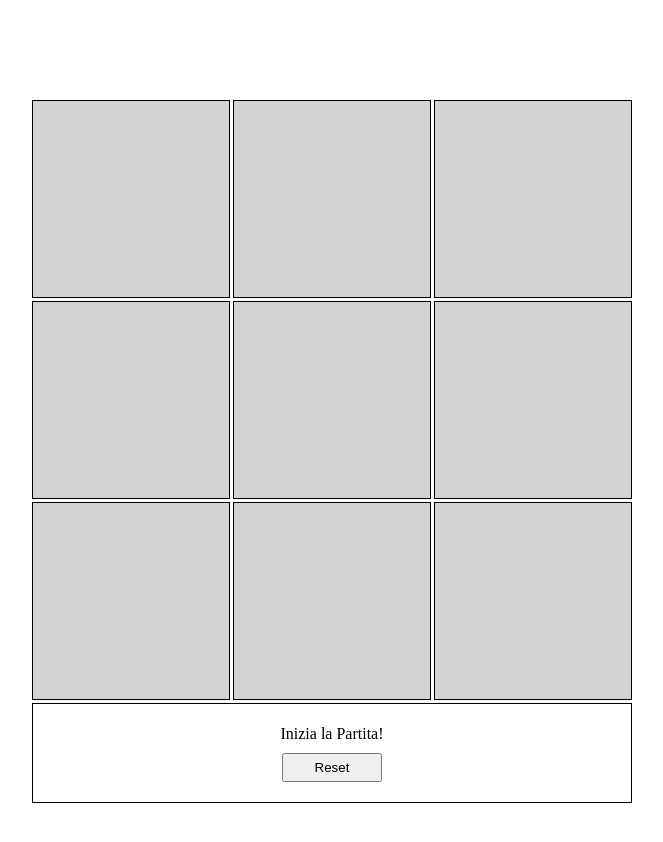
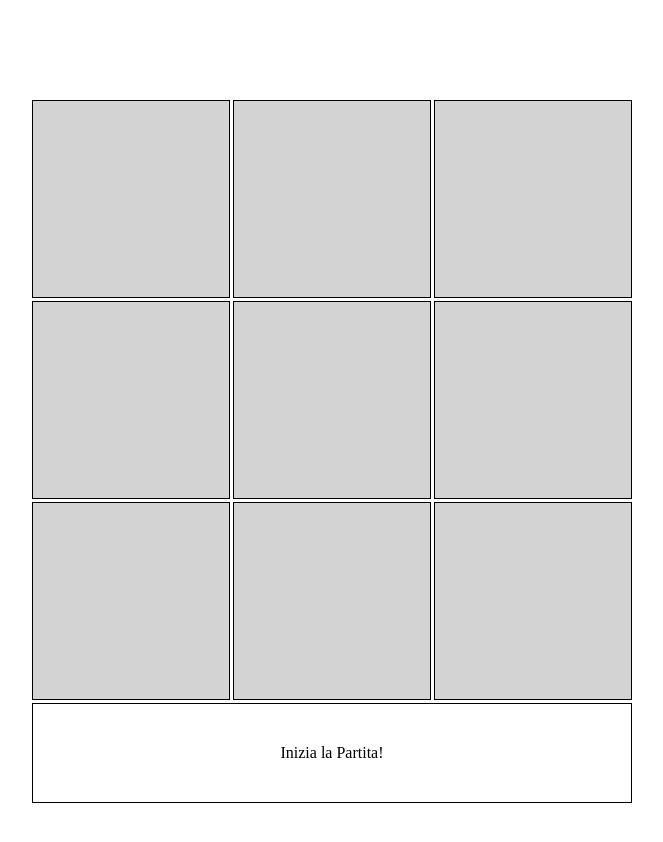
Before and after one commit to robertoattanasio/tic-tac-toe-angular, an Angular app: page / in a window 1280 px wide. Shown: the top 842 px of the page, without its empty margins (308-971 px from the left). Built offline with nearby package versions, Linux system fonts and the light colour scheme.

Commit message:
Push per Diego

```diff
--- a/src/app/app.component.css
+++ b/src/app/app.component.css
@@ -7,21 +7,3 @@
   grid-template-rows: 1fr 1fr 1fr;
   gap: 3px;
 }
-.info {
-  width: 600px;
-  margin: 3px auto 0;
-  height: 100px;
-  border: 1px solid black;
-  display: flex;
-  align-items: center;
-  justify-content: center;
-  flex-flow: column nowrap;
-  gap: 10px;
-}
-button {
-  width: 100px;
-  padding: 5px 10px;
-}
-button:hover {
-  cursor: pointer;
-}
--- a/src/app/app.component.html
+++ b/src/app/app.component.html
@@ -3,8 +3,4 @@
     [tableLocked]="tableLocked">
   </app-square>
 </div>
-<div class="info">
-  <p>{{ usefulInfo }}</p>
-  <button (click)="resetGame()">Reset</button>
-
-</div>
+<app-info [usefulInfo]="usefulInfo"></app-info>
--- a/src/app/app.component.ts
+++ b/src/app/app.component.ts
@@ -7,22 +7,12 @@ import { Component } from '@angular/core';
 })
 export class AppComponent {
   title = 'tic-tac-toe';
-  usefulInfo: string = 'Inizia la Partita!';
+  // PROMPT A SCHERMO
+  usefulInfo = 'Inizia la Partita!';
   // TABELLA VUOTA
   table = ['', '', '', '', '', '', '', '', ''];
   // BLOCCO TABELLA
   tableLocked: boolean = false;
-  // SEQUENZE CORRETTE
-  results = [
-    [0, 1, 2],
-    [3, 4, 5],
-    [6, 7, 8],
-    [0, 3, 6],
-    [1, 4, 7],
-    [2, 5, 8],
-    [0, 4, 8],
-    [2, 4, 6],
-  ];
 
   // GIOCATORE TRUE = "0", GIOCATORE FALSE = "X"
   isPlayer = false;
@@ -48,10 +38,21 @@ export class AppComponent {
 
   // METODO DI CONTROLLO RISULTATO
   checkResult(currentPlayer: any) {
+    // SEQUENZE CORRETTE
+    let results = [
+      [0, 1, 2],
+      [3, 4, 5],
+      [6, 7, 8],
+      [0, 3, 6],
+      [1, 4, 7],
+      [2, 5, 8],
+      [0, 4, 8],
+      [2, 4, 6],
+    ];
     let checkCounter: number = 0;
 
     // CICLO FOREACH PER ANALIZZARE ARRAY RISULTATO
-    this.results.forEach((currentSequence) => {
+    results.forEach((currentSequence) => {
       // CICLO FOREACH PER CONTROLLO SINGOLA SEQUENZA
       currentSequence.forEach((position) => {
         if (this.table[position] == currentPlayer) {
--- a/src/app/app.module.ts
+++ b/src/app/app.module.ts
@@ -3,11 +3,13 @@ import { BrowserModule } from '@angular/platform-browser';
 
 import { AppComponent } from './app.component';
 import { SquareComponent } from './square/square.component';
+import { InfoComponent } from './info/info.component';
 
 @NgModule({
   declarations: [
     AppComponent,
-    SquareComponent
+    SquareComponent,
+    InfoComponent
   ],
   imports: [
     BrowserModule
--- /dev/null
+++ b/src/app/info/info.component.css
@@ -0,0 +1,18 @@
+.info {
+  width: 600px;
+  margin: 3px auto 0;
+  height: 100px;
+  border: 1px solid black;
+  display: flex;
+  align-items: center;
+  justify-content: center;
+  flex-flow: column nowrap;
+  gap: 10px;
+}
+button {
+  width: 100px;
+  padding: 5px 10px;
+}
+button:hover {
+  cursor: pointer;
+}
--- /dev/null
+++ b/src/app/info/info.component.html
@@ -0,0 +1,4 @@
+<div class="info">
+    <p>{{ usefulInfo }}</p>
+    <!-- <button (click)="resetGame()">Reset</button> -->
+</div>
--- /dev/null
+++ b/src/app/info/info.component.ts
@@ -0,0 +1,14 @@
+import { Component, Input, OnInit } from '@angular/core';
+
+@Component({
+  selector: 'app-info',
+  templateUrl: './info.component.html',
+  styleUrls: ['./info.component.css'],
+})
+export class InfoComponent implements OnInit {
+  @Input() usefulInfo: string;
+
+  constructor() {}
+
+  ngOnInit(): void {}
+}
```
